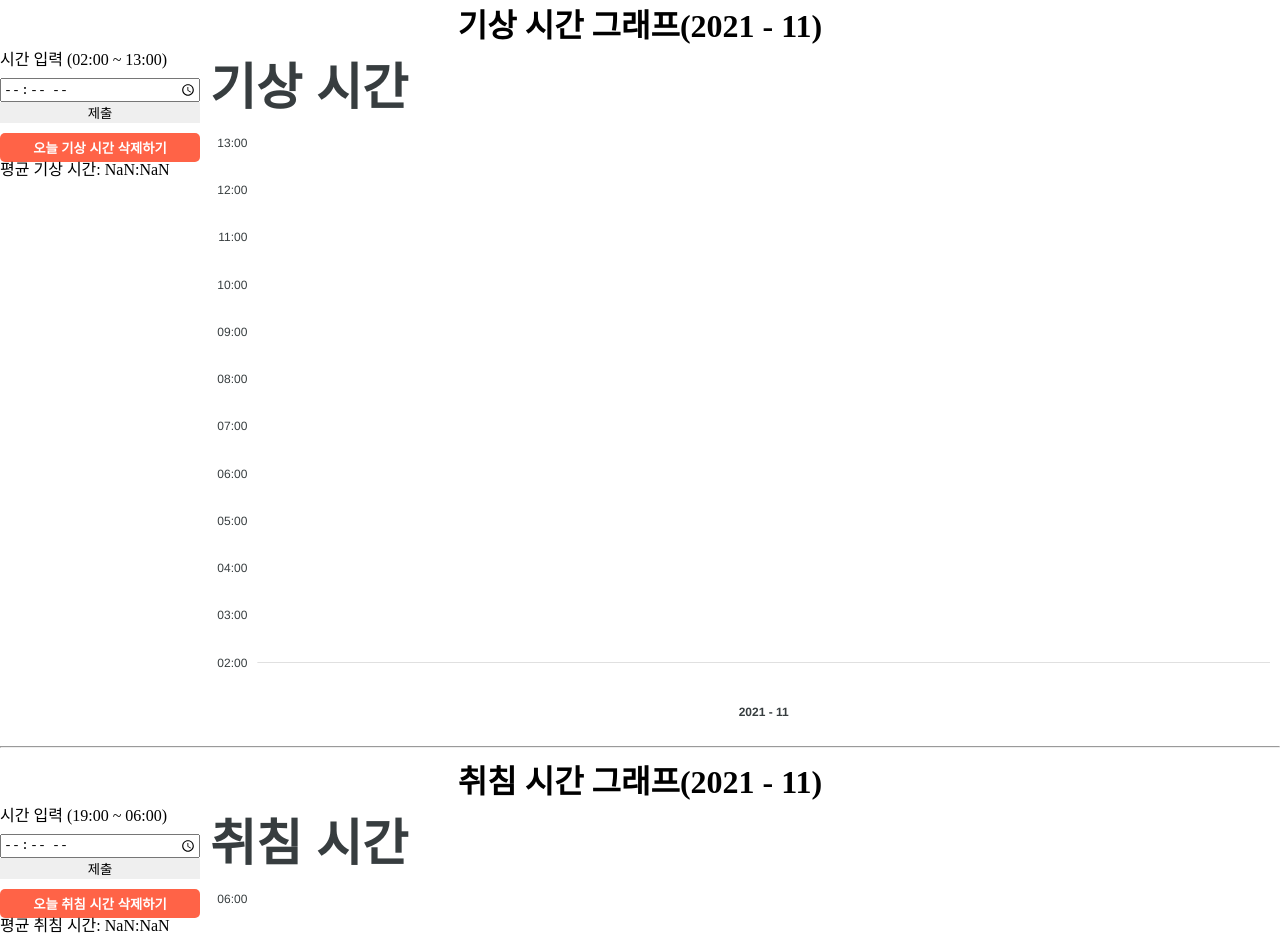
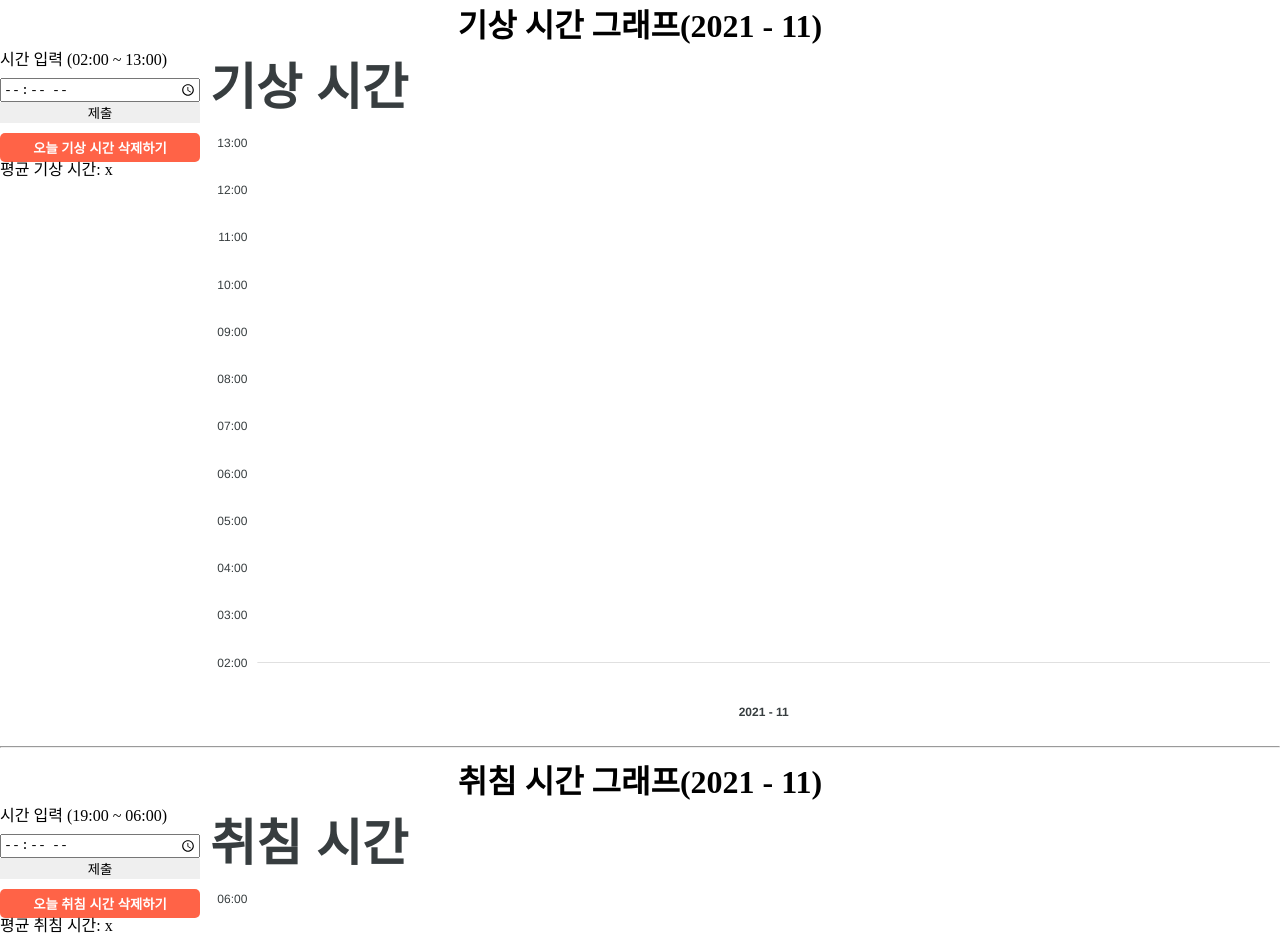
Before and after one commit to SUPER0214T/Heatmap-project, a React (Create React App) app: page / in a window 1280 px wide. Shown: the top 939 px of the page. Built offline with nearby package versions, Linux system fonts and the light colour scheme.

Commit message:
Fix AverageTime function return NaN error

```diff
--- a/src/components/Chart.tsx
+++ b/src/components/Chart.tsx
@@ -115,7 +115,9 @@ function Chart() {
 					<DeleteButton onClick={deleteToday} type="button">
 						오늘 기상 시간 삭제하기
 					</DeleteButton>
-					<div>평균 기상 시간: {averageTime(wakeUpTime)}</div>
+					<div>
+						평균 기상 시간: {wakeUpTime.length ? averageTime(wakeUpTime) : 'x'}
+					</div>
 				</FormWrapper>
 				<ChartWrapper>
 					<ApexChart
--- a/src/components/SleepChart.tsx
+++ b/src/components/SleepChart.tsx
@@ -123,7 +123,10 @@ function SleepChart() {
 					<DeleteButton onClick={deleteToday} type="button">
 						오늘 취침 시간 삭제하기
 					</DeleteButton>
-					<div>평균 취침 시간: {sleepAverageTime(sleepTime)}</div>
+					<div>
+						평균 취침 시간:{' '}
+						{sleepTime.length ? sleepAverageTime(sleepTime) : 'x'}
+					</div>
 				</FormWrapper>
 				<ChartWrapper>
 					<ApexChart
```
